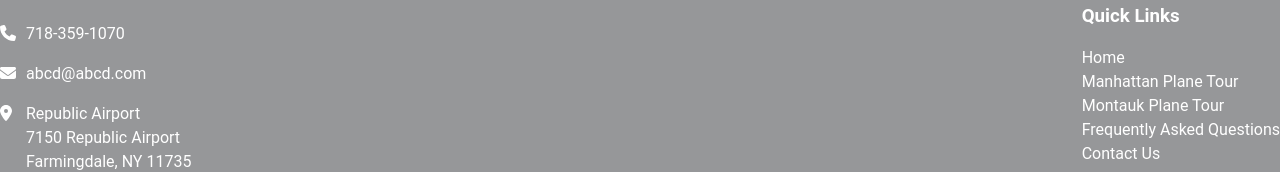
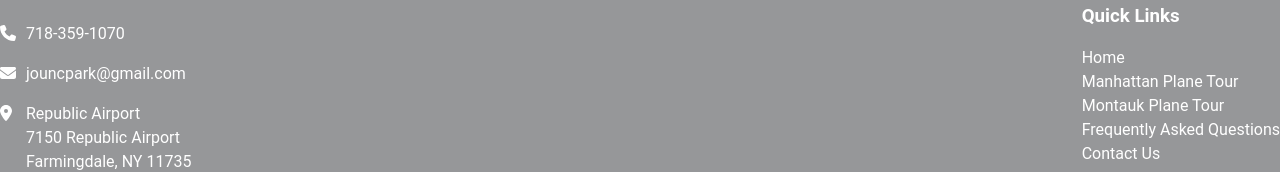
Before and after one commit to nooccarr/JetAirBlue, a React (Vite) app: page / in a window 1280 px wide. Shown: the part 764-936 px from the top of the page. Built offline with nearby package versions, Linux system fonts and the light colour scheme.

Commit message:
Update email address in the footer section.

```diff
--- a/src/components/Footer.jsx
+++ b/src/components/Footer.jsx
@@ -32,7 +32,7 @@ const Footer = () => {
             <a href='tel:+1-718-359-1070'>718-359-1070</a>
           </li>
           <li className='footer-contact-info'>
-            <a href='mailto: abcd@abcd.com'>abcd@abcd.com</a>
+            <a href='mailto: test@test.com'>jouncpark@gmail.com</a>
           </li>
           <li className='footer-contact-info'>
             <a href='https://maps.app.goo.gl/fc9EKkDM2yR1QnMQ7' target='_blank' rel=''>
```
